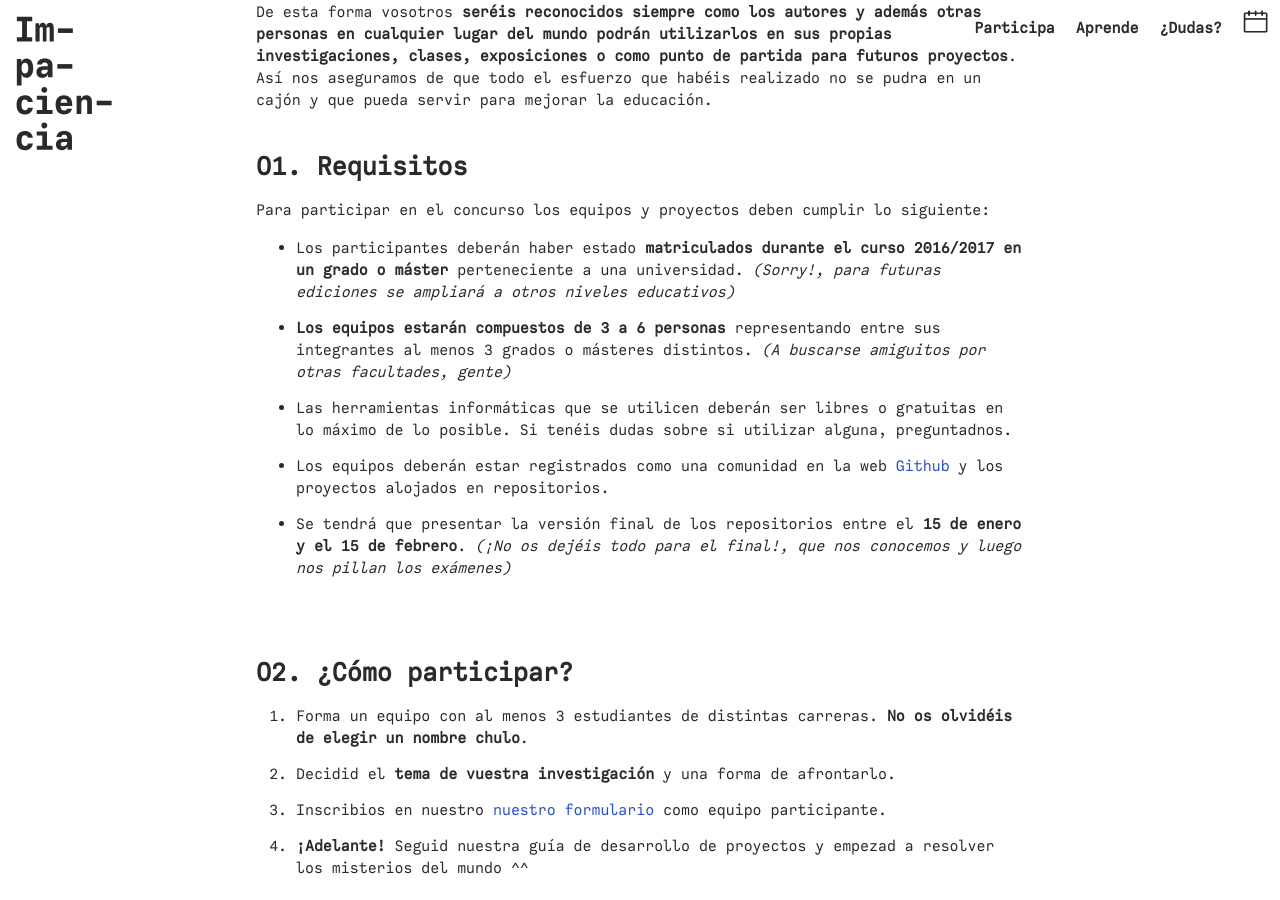
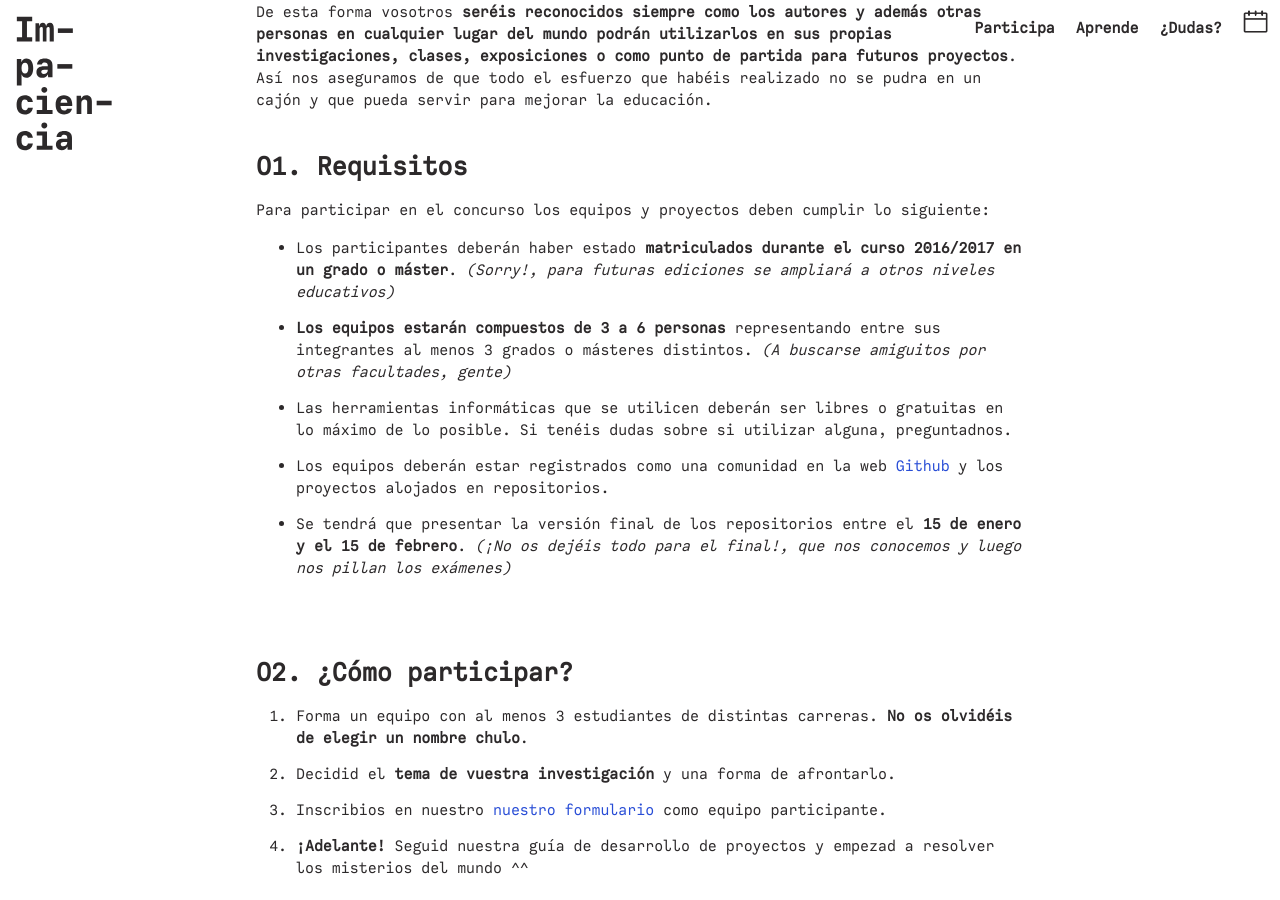
Before and after one commit to Impaciencia/impaciencia.github.io, a Jekyll site: the page built from participa.html, in a window 1280 px wide and 900 px high, scrolled down 597 px. Built offline with Jekyll 4.4.1, drawn with Linux system fonts in a browser that asks for light colours; some web fonts are replaced.

Commit message:
Update participa.html

```diff
--- a/participa.html
+++ b/participa.html
@@ -14,7 +14,7 @@ permalink: /participa/
 
 	<p> Para participar en el concurso los equipos y proyectos deben cumplir lo siguiente:</p>
 		<ul>
-			<li>Los participantes deberán haber estado <b>matriculados durante el curso 2016/2017 en un grado o máster</b> perteneciente a una universidad.  <i>(Sorry!, para futuras ediciones se ampliará a otros niveles educativos)</i></li>
+			<li>Los participantes deberán haber estado <b>matriculados durante el curso 2016/2017 en un grado o máster</b>.  <i>(Sorry!, para futuras ediciones se ampliará a otros niveles educativos)</i></li>
 
 			<li><b>Los equipos estarán compuestos de 3 a 6 personas</b> representando entre sus integrantes al menos 3 grados o másteres distintos. <i>(A buscarse amiguitos por otras facultades, gente)</i></li>
 
```
